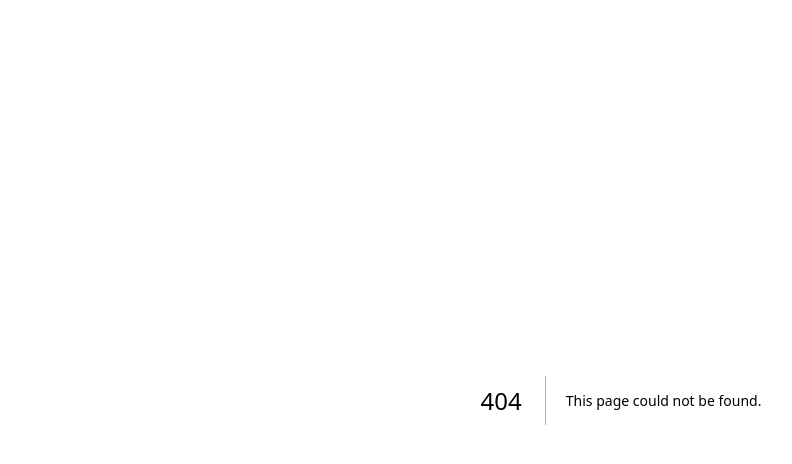
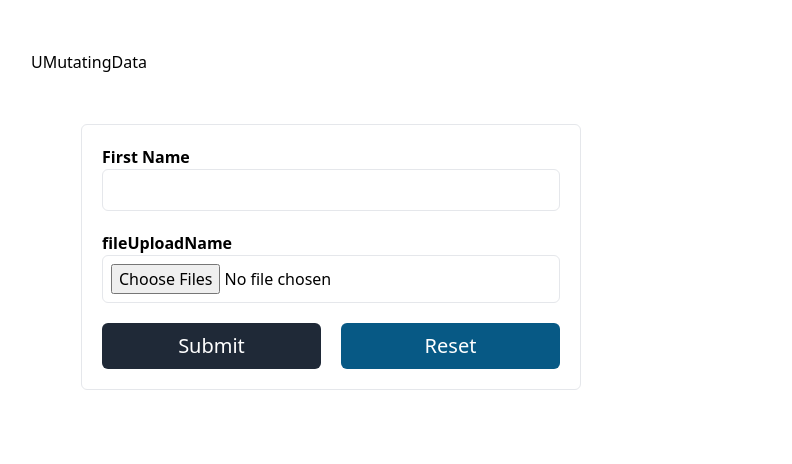
Before and after one commit to MuhammadAbozaid77/nextStudy-2025, a Next.js app: page /uMutatingData in a window 1280 px wide. Before the commit this address had no page. Shown: the top 464 px of the page, without its empty margins (19-811 px from the left). Built offline with nearby package versions, Linux system fonts and the light colour scheme.

Commit message:
utating data forms

```diff
--- /dev/null
+++ b/src/app/api/posts/route.js
@@ -0,0 +1,6 @@
+// Post
+export function POST(req, res) {
+  // Database Code
+
+
+}
--- a/src/app/uDataFetching/[slug]/loading.js
+++ b/src/app/uDataFetching/[slug]/loading.js
@@ -1,7 +1,7 @@
 export default function loading() {
   return (
     <div className="p-[50px] flex flex-col items-center justify-center">
-      <span class="loader"></span>
+      <span className="loader"></span>
       <span className="text-red-500 font-semibold"> Loading.......222222 </span>
     </div>
   );
--- /dev/null
+++ b/src/app/uMutatingData/page.jsx
@@ -0,0 +1,14 @@
+import ServerForm from "@/components/client/fetchingData/ServerForm";
+import { createPost } from "@/utils/services/actionCreatePost";
+
+//  Mutating Data With ----- Server Action
+export default function UMutatingData() {
+  return (
+    <div className="p-[50px]">
+      <h1>UMutatingData</h1>
+      <div>
+        <ServerForm action={createPost} />
+      </div>
+    </div>
+  );
+}
--- /dev/null
+++ b/src/components/client/fetchingData/FormSubmitting.jsx
@@ -0,0 +1,25 @@
+"use client";
+import { useFormStatus } from "react-dom";
+
+export default function FormSubmitting() {
+  const { pending } = useFormStatus();
+
+  return (
+    <div className="flex gap-5">
+      <button
+        className="w-[100%] text-[20px] bg-gray-800 text-white rounded-md p-2 capitalize disabled:bg-gray-400"
+        disabled={pending}
+        type="submit"
+      >
+        Submit
+      </button>
+      <button
+        className="w-[100%] text-[20px] bg-sky-800 text-white rounded-md p-2 capitalize disabled:bg-sky-400"
+        type="reset"
+        disabled={pending}
+      >
+        Reset
+      </button>
+    </div>
+  );
+}
--- /dev/null
+++ b/src/components/client/fetchingData/ServerForm.jsx
@@ -0,0 +1,38 @@
+"use client";
+import { useActionState } from "react";
+import FormSubmitting from "./FormSubmitting";
+
+export default function ServerForm({ action }) {
+  const [state, formAction, isPending] = useActionState(action, {});
+  // state for errors
+  return (
+    <div className="p-[50px]">
+      <form action={formAction} className="border p-5 w-[500px] rounded-md">
+        <div className="flex flex-col mb-5">
+          <label htmlFor="" className="font-semibold">
+            First Name
+          </label>
+          <input
+            className="border w-[100%] rounded-md p-2 "
+            type="text"
+            name="firstName"
+            id=""
+          />
+        </div>
+        <div className="flex flex-col mb-5">
+          <label htmlFor="" className="font-semibold">
+            fileUploadName
+          </label>
+          <input
+            className="border w-[100%] rounded-md p-2 "
+            type="file"
+            name="fileUploadName"
+            id=""
+            multiple
+          />
+        </div>
+        <FormSubmitting />
+      </form>
+    </div>
+  );
+}
--- /dev/null
+++ b/src/utils/services/actionCreatePost.js
@@ -0,0 +1,11 @@
+"use server";
+import { getAllData } from "@/components/willUnderstand/PromiseCode";
+import { redirect } from "next/navigation";
+
+export async function createPost(prevData, formData) {
+  console.log("formData", formData);
+  // const fileData = formData.get("")
+  await getAllData();
+  // Mutate Function
+  // redirect("/");
+}
```
Also changed, not shown: src/components/willUnderstand/PromiseCode.js (renamed from src/components/willUnderstand/PromiseCode.jsx).
